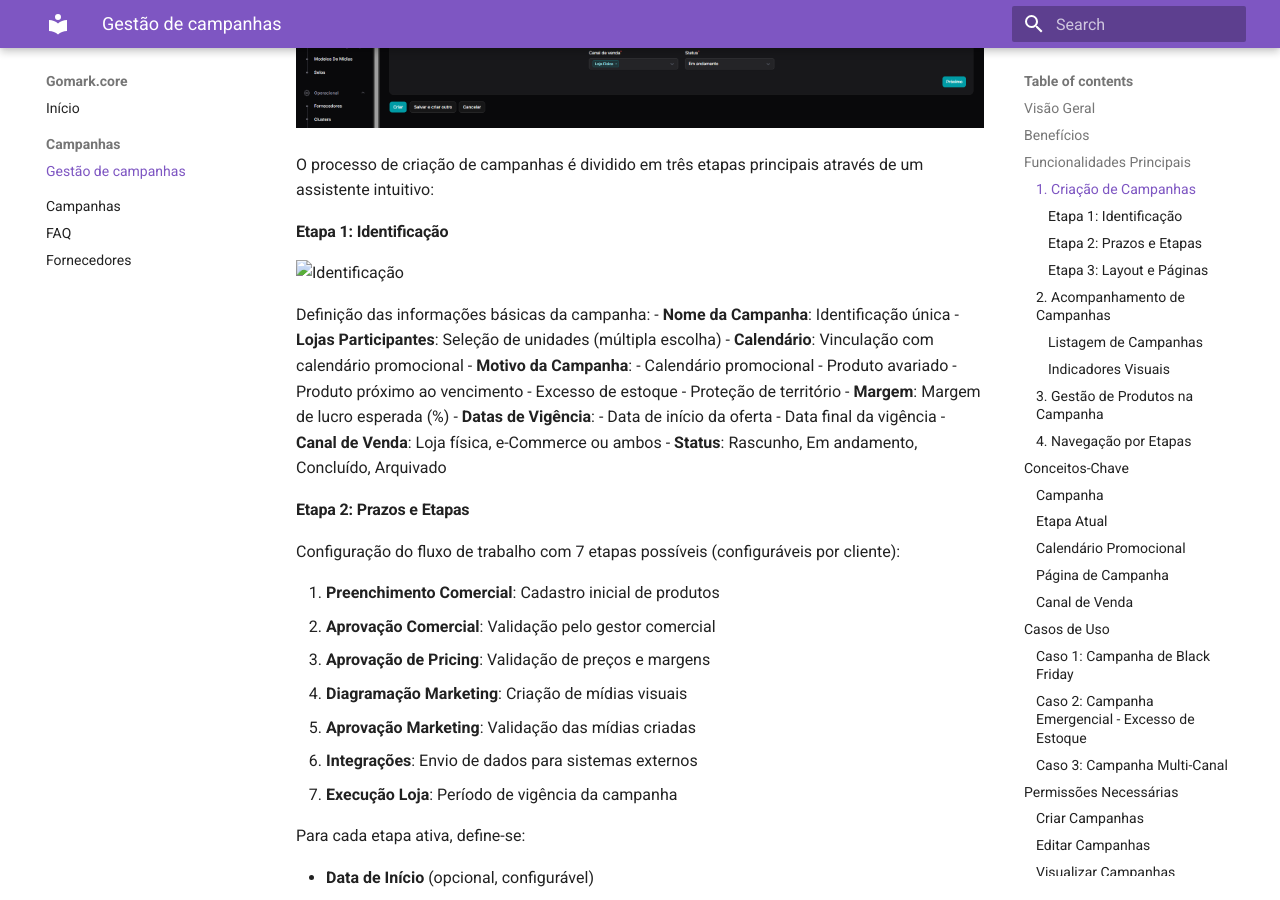
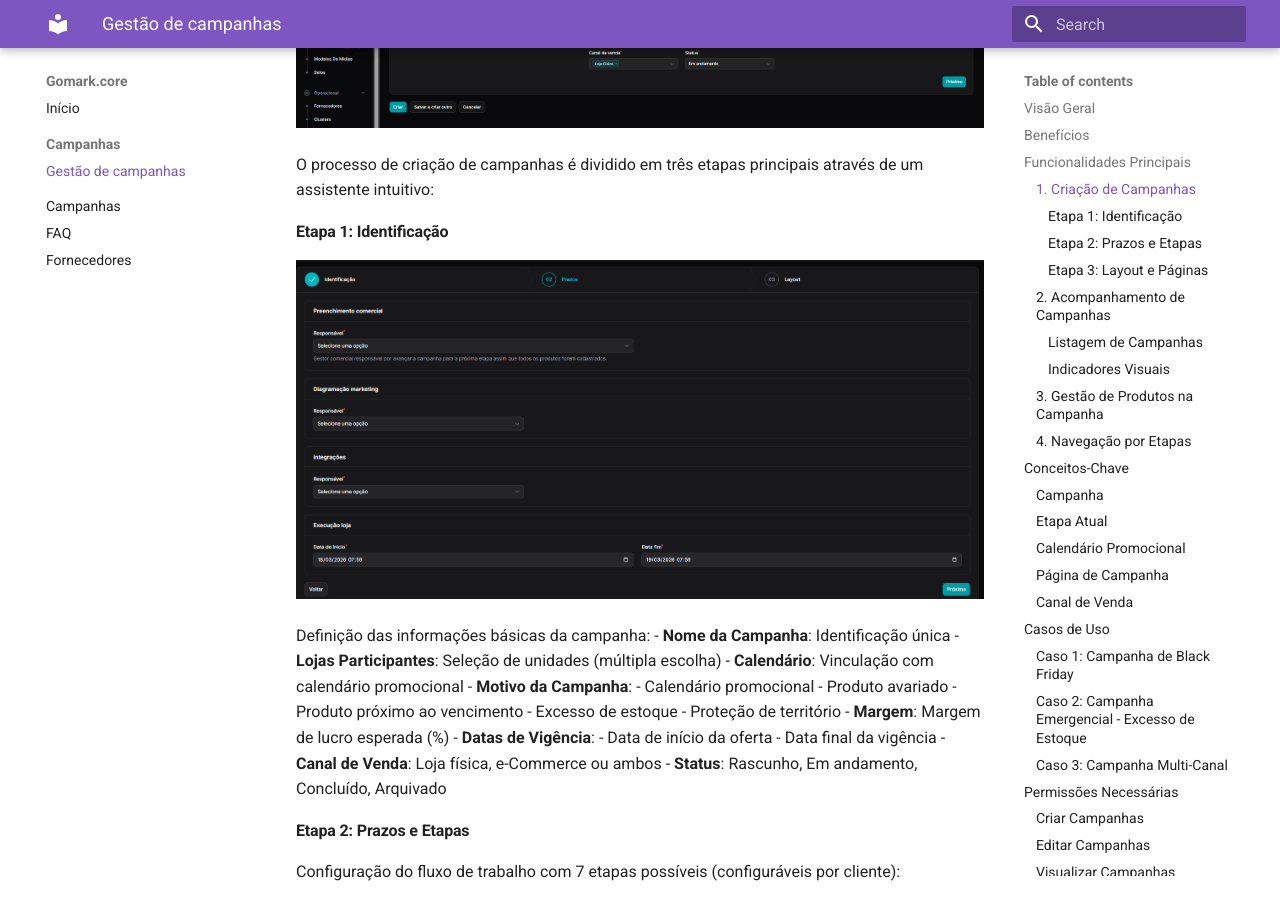
Before and after one commit to suporte552/documentacao, an MkDocs documentation site: the page built from docs/Campanhas/Gestão de campanhas.md, in a window 1280 px wide and 900 px high, scrolled down 789 px. Built offline with MkDocs 1.6.1 and Material for MkDocs 9.7.7, drawn with Linux system fonts in a browser that asks for light colours.

Commit message:
vault backup: 2026-03-18 08:35:57

```diff
--- a/docs/Campanhas/Gestão de campanhas.md
+++ b/docs/Campanhas/Gestão de campanhas.md
@@ -19,7 +19,7 @@
 O processo de criação de campanhas é dividido em três etapas principais através de um assistente intuitivo:
 #### **Etapa 1: Identificação**
 
-![Identificação](images/Pasted%20image%2020260318080947.png)
+![Identificação](../images/Pasted%20image%2020260318080947.png)
 
 Definição das informações básicas da campanha:
 - **Nome da Campanha**: Identificação única
```
